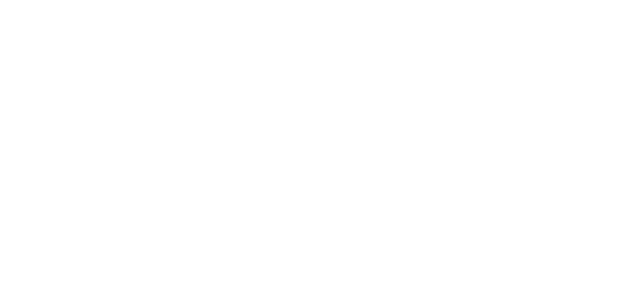
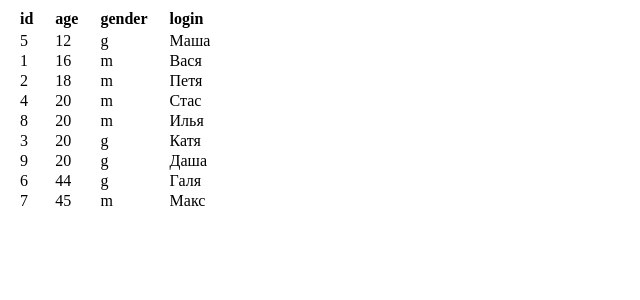
Before and after one commit to Deputat-Maksym/php_learning, a PHP site: page /task_5.php in a window 1280 px wide. Before the commit the part shown is empty. Shown: the top 300 px of the page, without its empty margins (0-640 px from the left). Run offline with PHP 8.4, Linux system fonts and the light colour scheme.

Commit message:
home work - lesson 4, task - 5

```diff
--- a/lesson_4/task_5.php
+++ b/lesson_4/task_5.php
@@ -16,11 +16,13 @@ $array = array(
                 'age'=>'20',
                 'gender'=>'g',
                 'login'=>'Катя'),
-            'a4' => array('id'=>'4',
+            'a4' => array(
+            	'id'=>'4',
                 'age'=>'20',
                 'gender'=>'m',
                 'login'=>'Стас'),
-            'a5' => array('id'=>'5',
+            'a5' => array(
+            	'id'=>'5',
                 'age'=>'12',
                 'gender'=>'g',
                 'login'=>'Маша'),
@@ -46,7 +48,44 @@ $array = array(
                 'login'=>'Даша'),
     );
 
+$age = array_column($array, 'age');
+$gender = array_column($array, 'gender');
 
-array_multisort($array, SORT_ASC);
+array_multisort($age, SORT_ASC, $gender,SORT_DESC, $array);
+?>
 
-//var_dump($array);
+<table>
+	<thead>
+		<td>id</td>
+		<td>age</td>
+		<td>gender</td>
+		<td>login</td>
+	</thead>
+
+	<tbody>
+		<tr>
+			<td>
+			<?php
+				foreach ($array as $key) {
+					print('<tr>');
+
+					foreach ($key as $val) {
+						printf('<td>%s</td>', $val);
+					}
+
+					print('</tr>');
+				}
+			?>
+			</td>
+		</tr>
+	</tbody>
+</table>
+
+<style>
+	thead {
+		font-weight: bold;
+	}
+	td {
+		padding: 0 10px;
+	}
+</style>
```
